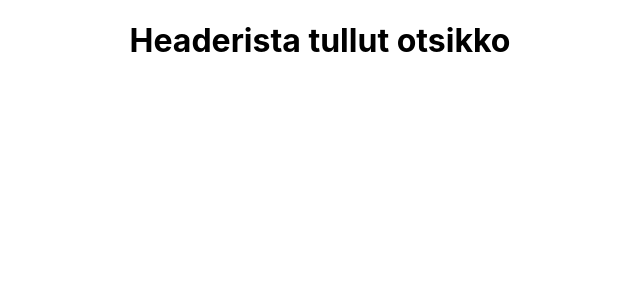
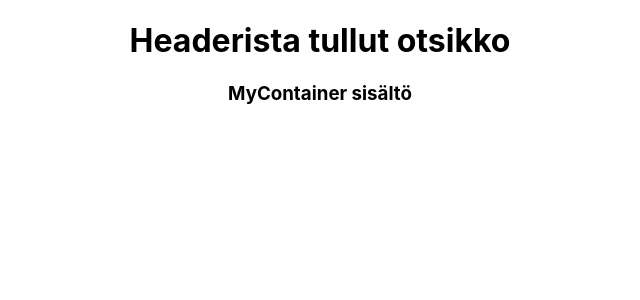
Before and after one commit to Jarkk0/vk10, a React (Create React App) app: page / in a window 1280 px wide. Shown: the top 300 px of the page, without its empty margins (320-960 px from the left). Built offline with nearby package versions, Linux system fonts and the light colour scheme.

Commit message:
lisää exact

```diff
--- a/src/App.js
+++ b/src/App.js
@@ -11,8 +11,8 @@ function App() {
       <Header/>
       <Router>
         <Routes>
-          <Route path="/" element={MyContainer} />
-          <Route path="/about" element={About} />
+          <Route exact path="/" element={<MyContainer />} />
+          <Route exact path="/about" element={<About />} />
         </Routes>
       </Router>
     </div>
```
